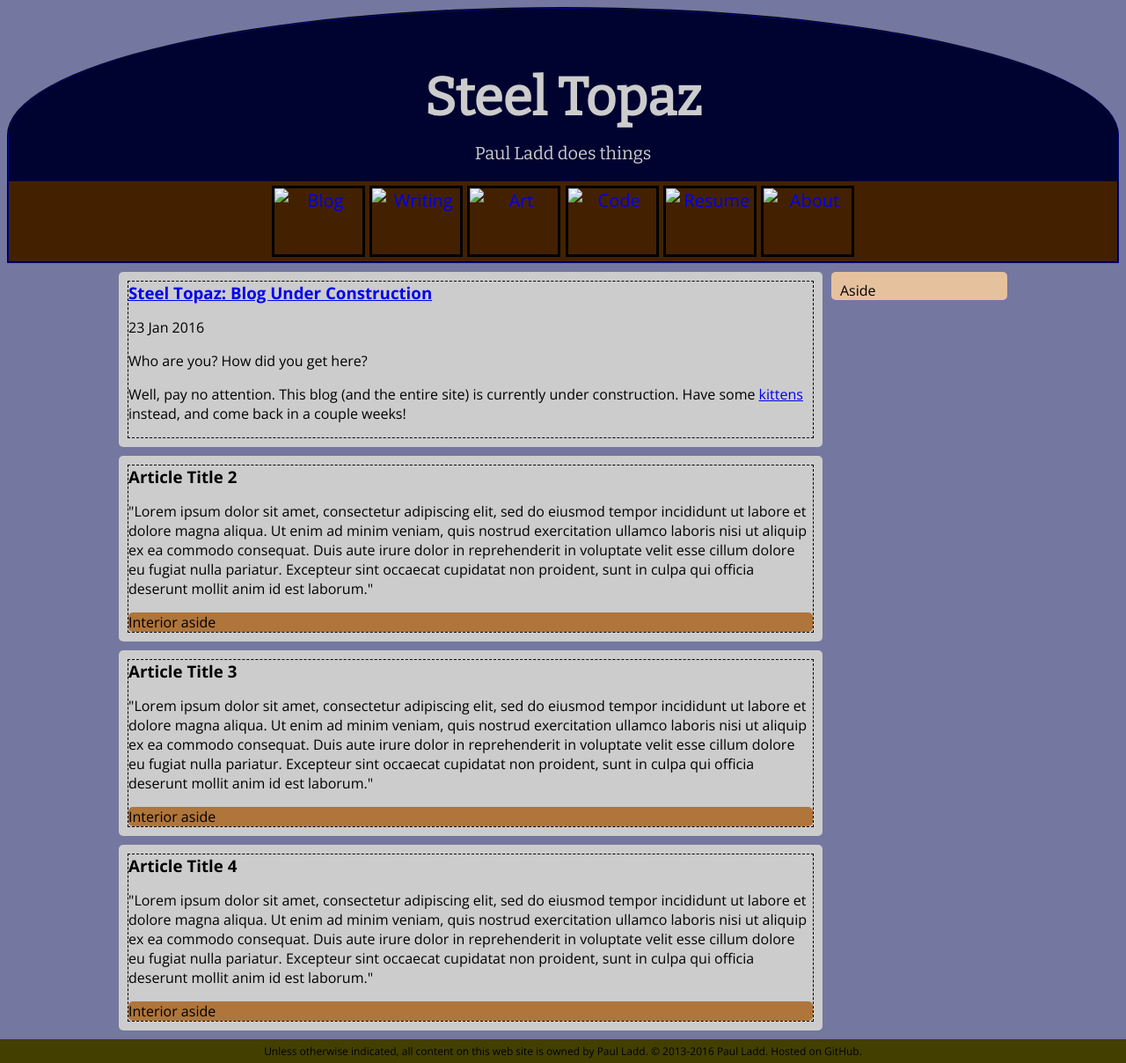
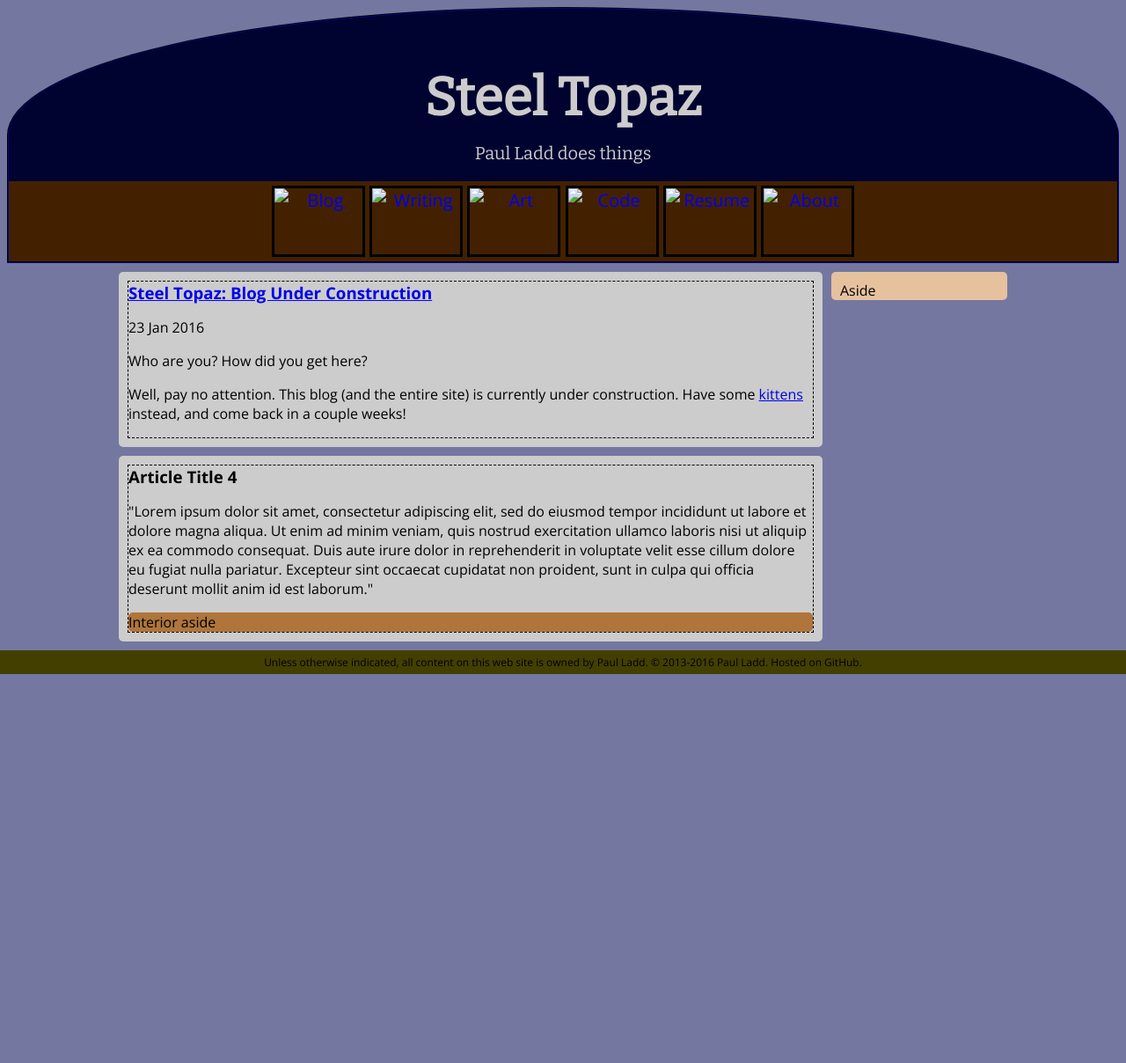
Before and after one commit to itspladd/personal-website-old, a Jekyll site: the page built from index.html, in a window 1280 px wide. Shown: the whole page at 88% size. Built offline with Jekyll 4.4.1, drawn with Linux system fonts in a browser that asks for light colours; after the commit the page ends 900 px from its top, so only the background shows below that.

Commit message:
Removed all but one test article.

```diff
--- a/index.html
+++ b/index.html
@@ -14,20 +14,6 @@
             {% endfor %}
             <section>
                 <article>
-                    <h1>Article Title 2</h1>
-                    <p>"Lorem ipsum dolor sit amet, consectetur adipiscing elit, sed do eiusmod tempor incididunt ut labore et dolore magna aliqua. Ut enim ad minim veniam, quis nostrud exercitation ullamco laboris nisi ut aliquip ex ea commodo consequat. Duis aute irure dolor in reprehenderit in voluptate velit esse cillum dolore eu fugiat nulla pariatur. Excepteur sint occaecat cupidatat non proident, sunt in culpa qui officia deserunt mollit anim id est laborum."</p>
-                    <aside>Interior aside</aside>
-                </article>
-            </section>
-            <section>
-                <article>
-                    <h1>Article Title 3</h1>
-                    <p>"Lorem ipsum dolor sit amet, consectetur adipiscing elit, sed do eiusmod tempor incididunt ut labore et dolore magna aliqua. Ut enim ad minim veniam, quis nostrud exercitation ullamco laboris nisi ut aliquip ex ea commodo consequat. Duis aute irure dolor in reprehenderit in voluptate velit esse cillum dolore eu fugiat nulla pariatur. Excepteur sint occaecat cupidatat non proident, sunt in culpa qui officia deserunt mollit anim id est laborum."</p>
-                    <aside>Interior aside</aside>
-                </article>
-            </section>
-            <section>
-                <article>
                     <h1>Article Title 4</h1>
                     <p>"Lorem ipsum dolor sit amet, consectetur adipiscing elit, sed do eiusmod tempor incididunt ut labore et dolore magna aliqua. Ut enim ad minim veniam, quis nostrud exercitation ullamco laboris nisi ut aliquip ex ea commodo consequat. Duis aute irure dolor in reprehenderit in voluptate velit esse cillum dolore eu fugiat nulla pariatur. Excepteur sint occaecat cupidatat non proident, sunt in culpa qui officia deserunt mollit anim id est laborum."</p>
                     <aside>Interior aside</aside>
```
